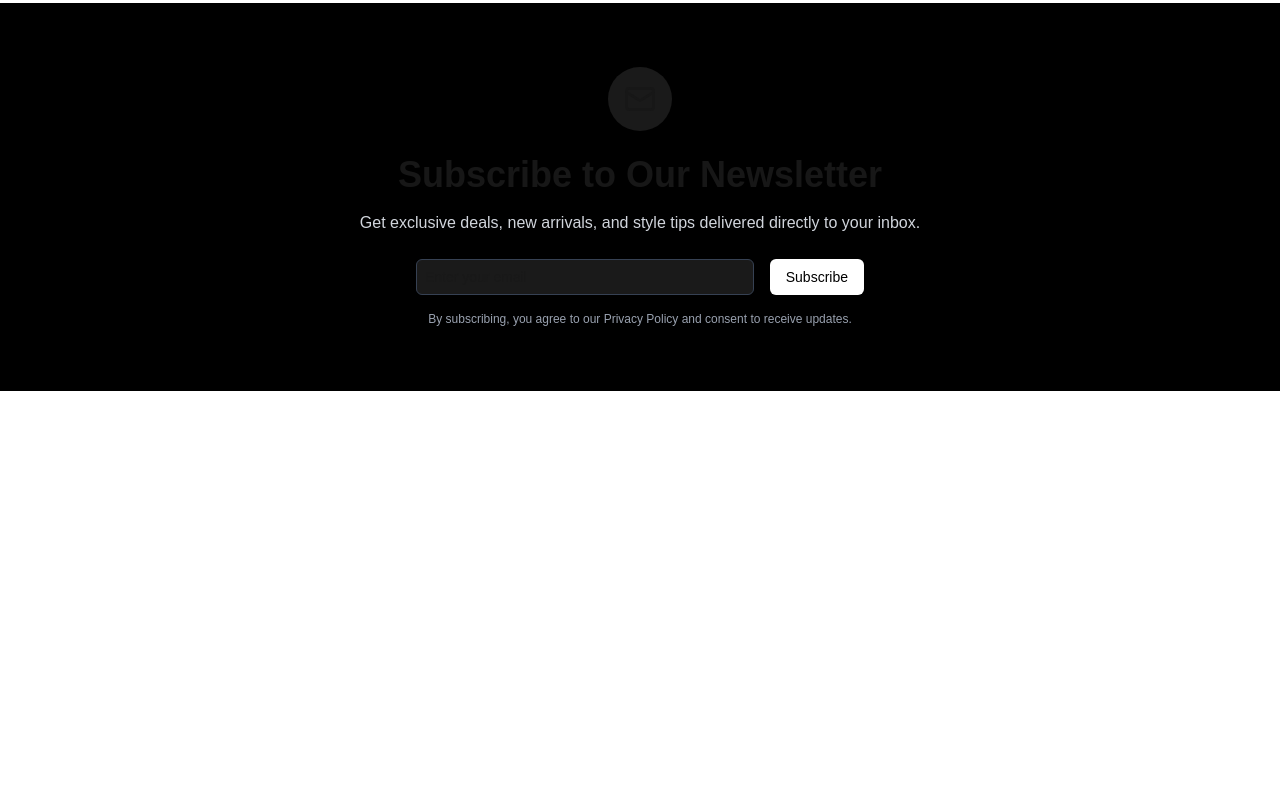
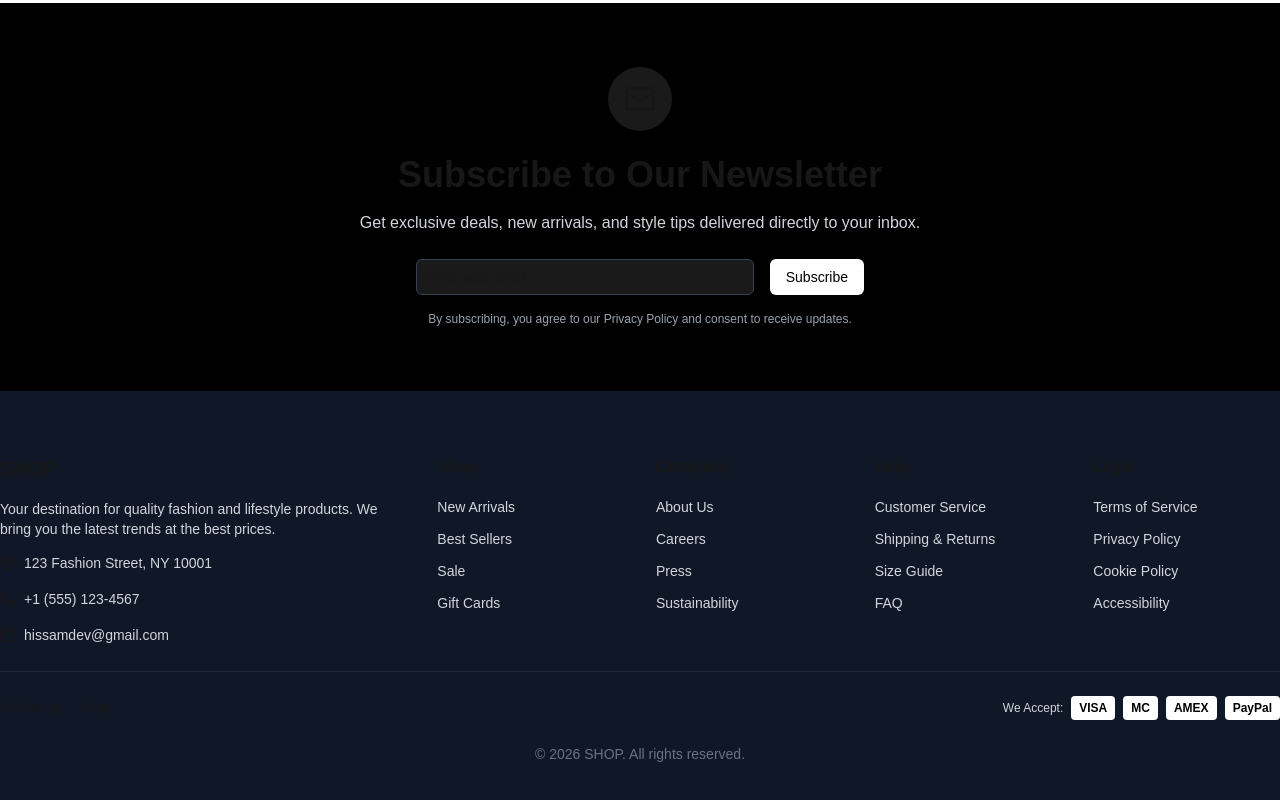
Before and after one commit to hissamdev/classy-ecommerce, a Next.js app: page / in a window 1280 px wide. Shown: the part 3990-4790 px from the top of the page. Before the commit the page ends 4381 px from the top, so only its background shows below. Built offline with nearby package versions, Linux system fonts and the light colour scheme.

Commit message:
Footer complete with dynamic behavior

```diff
--- a/app/layout.tsx
+++ b/app/layout.tsx
@@ -2,6 +2,7 @@ import type { Metadata } from "next";
 import { Geist, Geist_Mono } from "next/font/google";
 import "./globals.css";
 import Header from "@/components/layout/header/Header";
+import Footer from "@/components/layout/footer/Footer";
 
 const geistSans = Geist({
   variable: "--font-geist-sans",
@@ -31,6 +32,7 @@ export default function RootLayout({
       <body className="min-h-full flex flex-col">
         <Header />
         <main>{children}</main>
+        <Footer />
       </body>
     </html>
   );
--- /dev/null
+++ b/components/layout/footer/Footer.tsx
@@ -0,0 +1,106 @@
+import { LocateIcon, Mail, MapPin, Phone } from "lucide-react";
+import Link from "next/link";
+
+export default function Footer() {
+    const links = [
+        {
+            name: "Shop",
+            items: [
+                "New Arrivals",
+                "Best Sellers",
+                "Sale",
+                "Gift Cards",
+            ]
+        },
+        {
+            name: "Company",
+            items: [
+                "About Us",
+                "Careers",
+                "Press",
+                "Sustainability"
+            ]
+        },
+        {
+            name: "Help",
+            items: [
+                "Customer Service",
+                "Shipping & Returns",
+                "Size Guide",
+                "FAQ"
+            ]
+        },
+        {
+            name: "Legal",
+            items: [
+                "Terms of Service",
+                "Privacy Policy",
+                "Cookie Policy",
+                "Accessibility"
+            ]
+        }
+    ]
+
+    return (
+        <footer className="py-16 bg-gray-900">
+            <div className="container mx-auto">
+                <div className="top pb-6 grid grid-cols-6 gap-8">
+                    <div className="col-span-2">
+                        {/* Heading */}
+                        <h2 className="mb-4 text-xl uppercase font-bold">Shop</h2>
+
+                        <div className="space-y-3">
+                            <p className="text-sm text-gray-300">Your destination for quality fashion and lifestyle products. We bring you the latest trends at the best prices.</p>
+
+                            <div className="flex items-center gap-2">
+                                <MapPin className="w-4" />
+                                <span className="text-sm text-gray-300">123 Fashion Street, NY 10001</span>
+                            </div>
+                            <div className="flex items-center gap-2">
+                                <Phone className="w-4" />
+                                <span className="text-sm text-gray-300">+1 (555) 123-4567</span>
+                            </div>
+                            <div className="flex items-center gap-2">
+                                <Mail className="w-4" />
+                                <span className="text-sm text-gray-300">hissamdev@gmail.com</span>
+                            </div>
+                        </div>
+                    </div>
+                    {links.map((section) => {
+                        return (
+                            <div className="flex-1">
+                                <h3 className="mb-4 text-md font-bold">{section.name}</h3>
+                                <ul className="space-y-2">
+                                    {section.items.map((item) => {
+                                        return (
+                                            <li>
+                                                <Link href="/" className="transition-colors text-sm text-gray-300 hover:text-white">{item}</Link>
+                                            </li>
+                                        )
+                                    })}
+                                </ul>
+                            </div>
+                        )
+                    })}
+                </div>
+
+                <div className="pt-6 flex justify-between items-center border-t border-gray-800">
+                    <div className="flex items-center gap-4">
+                        <span className="text-sm">Follow Us:</span>
+                        Icon
+                    </div>
+
+                    <div className="flex items-center gap-2 text-xs">
+                        <span className="text-gray-300">We Accept:</span>
+                        <span className="px-2 py-1 text-black font-semibold bg-white rounded">VISA</span>
+                        <span className="px-2 py-1 text-black font-semibold bg-white rounded">MC</span>
+                        <span className="px-2 py-1 text-black font-semibold bg-white rounded">AMEX</span>
+                        <span className="px-2 py-1 text-black font-semibold bg-white rounded">PayPal</span>
+                    </div>
+                </div>
+
+                <p className="mt-6 text-sm text-gray-500 text-center">© 2026 SHOP. All rights reserved.</p>
+            </div>
+        </footer>
+    )
+}
```
